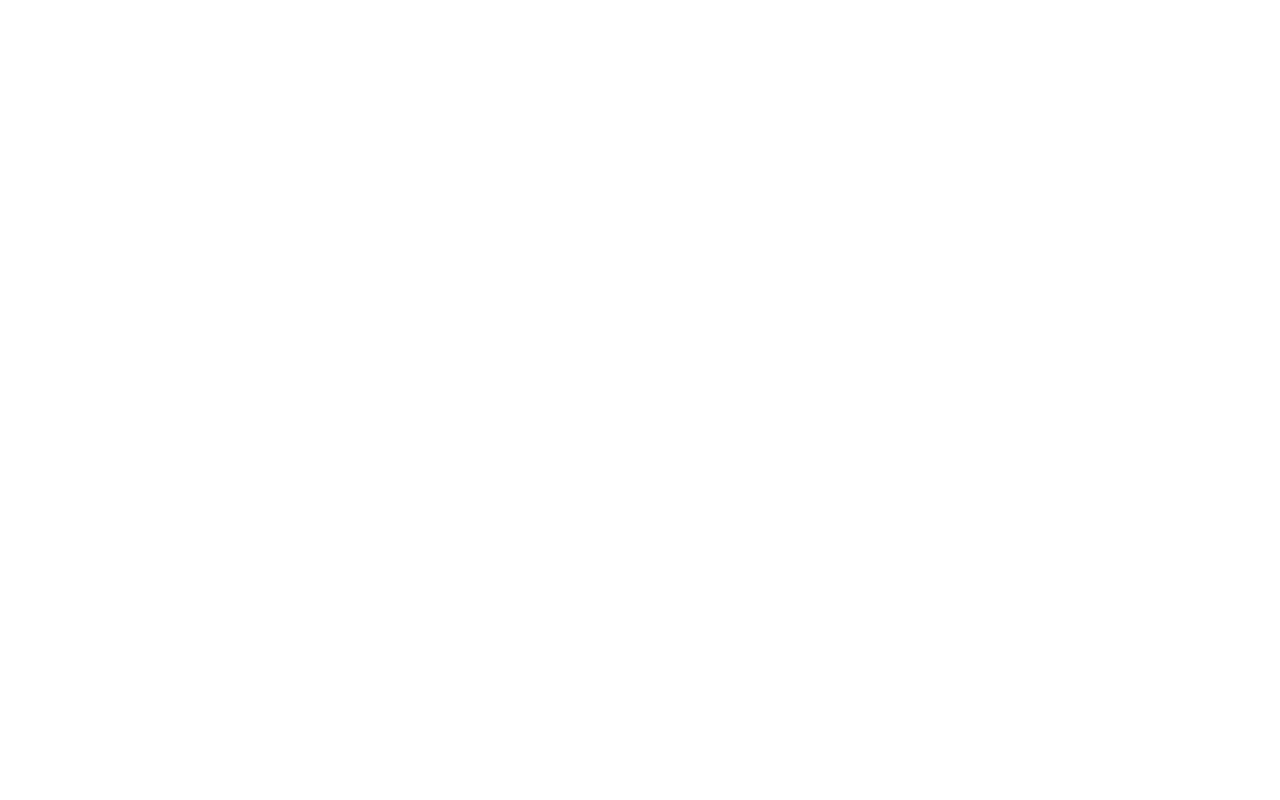
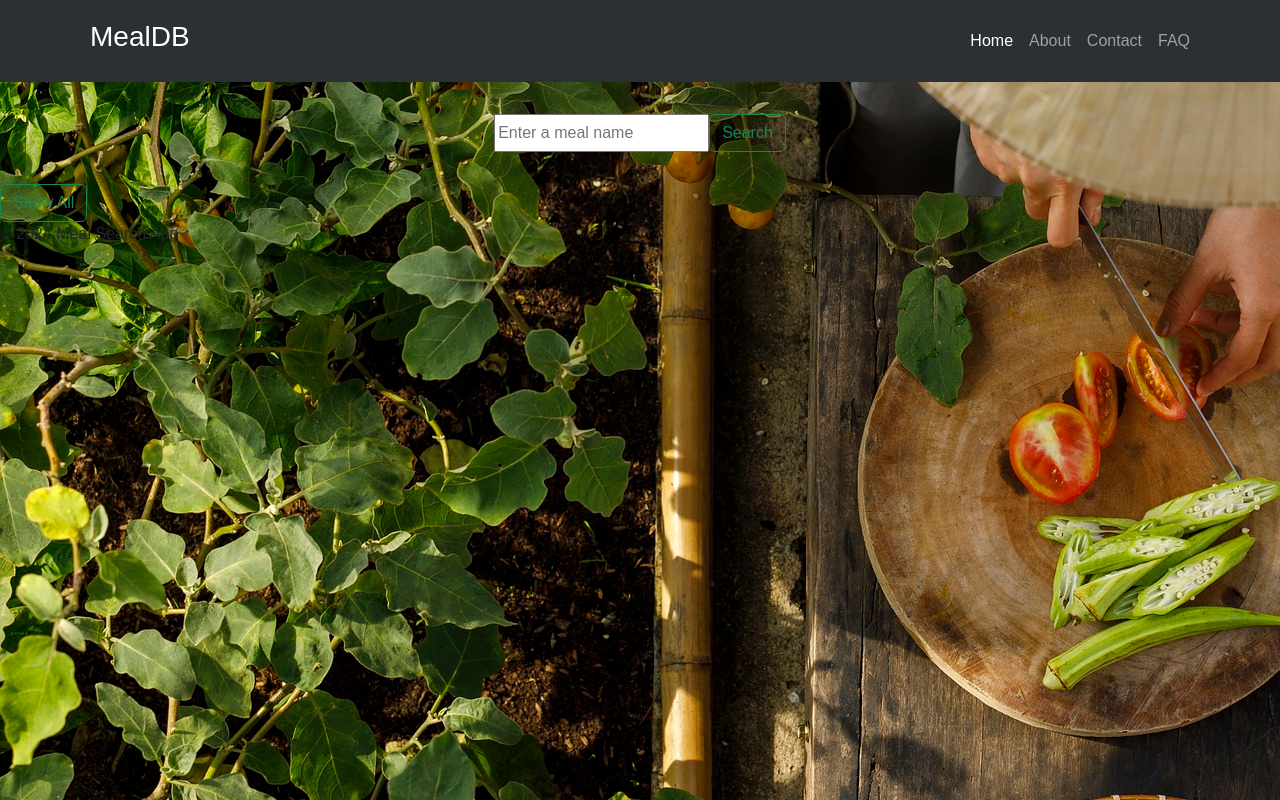
Before and after one commit to MostafaHasan1/Web_application_and_internet_MIS455, a plain HTML site: page final exam/index.html in a window 1280 px wide. Drawn offline with nearby package versions, Linux system fonts and the light colour scheme.

Commit message:
final uploaded

```diff
--- a/final exam/index.html
+++ b/final exam/index.html
@@ -1,11 +1,61 @@
 <!DOCTYPE html>
 <html lang="en">
+
 <head>
     <meta charset="UTF-8">
     <meta name="viewport" content="width=device-width, initial-scale=1.0">
     <title>Final Exam Practical</title>
+    <link href="https://cdn.jsdelivr.net/npm/bootstrap@5.3.3/dist/css/bootstrap.min.css" rel="stylesheet" integrity="sha384-QWTKZyjpPEjISv5WaRU9OFeRpok6YctnYmDr5pNlyT2bRjXh0JMhjY6hW+ALEwIH" crossorigin="anonymous">
+    <link rel="stylesheet" href="style.css">
 </head>
+
 <body>
+    <div class="sticky-top">
+        <nav class="navbar navbar-expand-lg bg-body-tertiary" data-bs-theme="dark">
+            <div class="container">
+              <a class="navbar-brand mr-5 mb-2 p-2 fs-3 fw-lighter" id="headv" href="#">MealDB</a>
+              <button class="navbar-toggler" type="button" data-bs-toggle="collapse" data-bs-target="#navbarTogglerDemo02" aria-controls="navbarTogglerDemo02" aria-expanded="false" aria-label="Toggle navigation">
+                <span class="navbar-toggler-icon"></span>
+              </button>
+              <div class="collapse navbar-collapse" id="navbarTogglerDemo02">
+                <ul class="navbar-nav ms-auto mb-2 mb-lg-0">
 
+                  <li class="nav-item">
+                    <a class="nav-link active" aria-current="page" href="index.html">Home</a>
+                  </li>
+                  <li class="nav-item">
+                    <a class="nav-link" href="about.html">About</a>
+                  </li>
+                  <li class="nav-item">
+                    <a class="nav-link" href="contact.html">Contact</a>
+                  </li>
+                  <li class="nav-item">
+                    <a class="nav-link" href="#aq">FAQ</a>
+                  </li>
+                </ul>
+              </div>
+            </div>
+          </nav>
+    </div>
+
+
+
+    <main>
+        <div class="d-flex justify-content-center m-3 p-3">
+            <input type="text" id="searchInput" placeholder="Enter a meal name">
+            <button class="btn btn-outline-success" onclick="searchMeal()">Search</button>
+        </div>
+        <div id="mealContainer" class="container">
+            <!-- Meal details will be inserted here -->
+        </div>
+        <button class="btn btn-outline-success"  id="showAllBtn" onclick="showAllMeals()" >Show All</button>
+    </main>
+
+    <footer>
+        <p>&copy; 2024 Meal Search App</p>
+    </footer>
+
+    <script src="main.js"></script>
 </body>
+
 </html>
--- /dev/null
+++ b/final exam/main.js
@@ -0,0 +1,87 @@
+async function searchMeal() {
+    const searchInput = document.getElementById('searchInput').value;
+    if (!searchInput) {
+        alert('Please enter a meal name.');
+        return;
+    }
+
+    const response = await fetch(`https://www.themealdb.com/api/json/v1/1/search.php?s=${searchInput}`);
+    const data = await response.json();
+
+    const mealContainer = document.getElementById('mealContainer');
+    mealContainer.innerHTML = '';
+
+    if (data.meals === null) {
+        mealContainer.innerHTML = '<p>No meals found.</p>';
+        document.getElementById('showAllBtn').style.display = 'none';
+        return;
+    }
+
+    const mealsToShow = data.meals.slice(0, 5);
+    mealsToShow.forEach(meal => {
+        const mealHTML = `
+            <div class="row gy-3">
+                <div class="col-md-4">
+                    <div class="card h-100">
+                        <img src="${meal.strMealThumb}" class="card-img-top" alt="${meal.strMeal}">
+                        <div class="card-body">
+                        <h5 class="card-title">${meal.strMeal}</h5>
+                        <p class = "card-text"> Meal ID:</strong> ${meal.idMeal}</p>
+                        <p class = "card-text"> Recipie details will be here.</p>
+                        <a href="#" class="btn btn-primary">View details</a>
+                    </div>
+                </div>
+        `;
+
+        mealContainer.innerHTML += mealHTML;
+    });
+
+    document.getElementById('showAllBtn').style.display = 'block';
+}
+
+async function showAllMeals() {
+    const searchInput = document.getElementById('searchInput').value;
+    if (!searchInput) {
+        alert('Please enter a meal name.');
+        return;
+    }
+
+    const response = await fetch(`https://www.themealdb.com/api/json/v1/1/search.php?s=${searchInput}`);
+    const data = await response.json();
+
+    const mealContainer = document.getElementById('mealContainer');
+    mealContainer.innerHTML = '';
+
+    if (data.meals === null) {
+        mealContainer.innerHTML = '<p>No meals found.</p>';
+        return;
+    }
+
+    data.meals.forEach(meal => {
+        // const mealHTML = `
+        //     <div class="meal">
+        //         <h2>${meal.strMeal}</h2>
+        //         <img src="${meal.strMealThumb}" alt="${meal.strMeal}">
+        //         <p><strong>Meal ID:</strong> ${meal.idMeal}</p>
+        //         <p><strong>Cooking Instructions:</strong> ${meal.strInstructions}</p>
+        //     </div>
+        // `;
+        const mealHTML = `
+        <div class="row row-cols-3">
+            // <div class="row gy-3">
+            //     <div class="col-md-4">
+                    <div class="card h-100 m-3">
+                        <img src="${meal.strMealThumb}" class="card-img-top" alt="${meal.strMeal}">
+                        <div class="card-body">
+                        <h5 class="card-title">${meal.strMeal}</h5>
+                        <p class = "card-text"> Meal ID:</strong> ${meal.idMeal}</p>
+                        <p class = "card-text"> Recipie details will be here.</p>
+                        <a href="#" class="btn btn-primary">View details</a>
+                //     </div>
+                // </div>
+        </div>
+        `;
+
+        mealContainer.innerHTML += mealHTML;
+    });
+}
--- /dev/null
+++ b/final exam/style.css
@@ -0,0 +1,15 @@
+html {
+    scroll-behavior: smooth;
+}
+body {
+    font-family: 'Arial', sans-serif;
+    background-image: url(img/cook.jpg);
+    overflow: scroll;
+}
+.sticky-top{
+    top: 0;
+}
+
+.margin{
+    margin-left: 10px;
+}
```
Also changed, not shown: final exam/img/cook.jpg (added).
